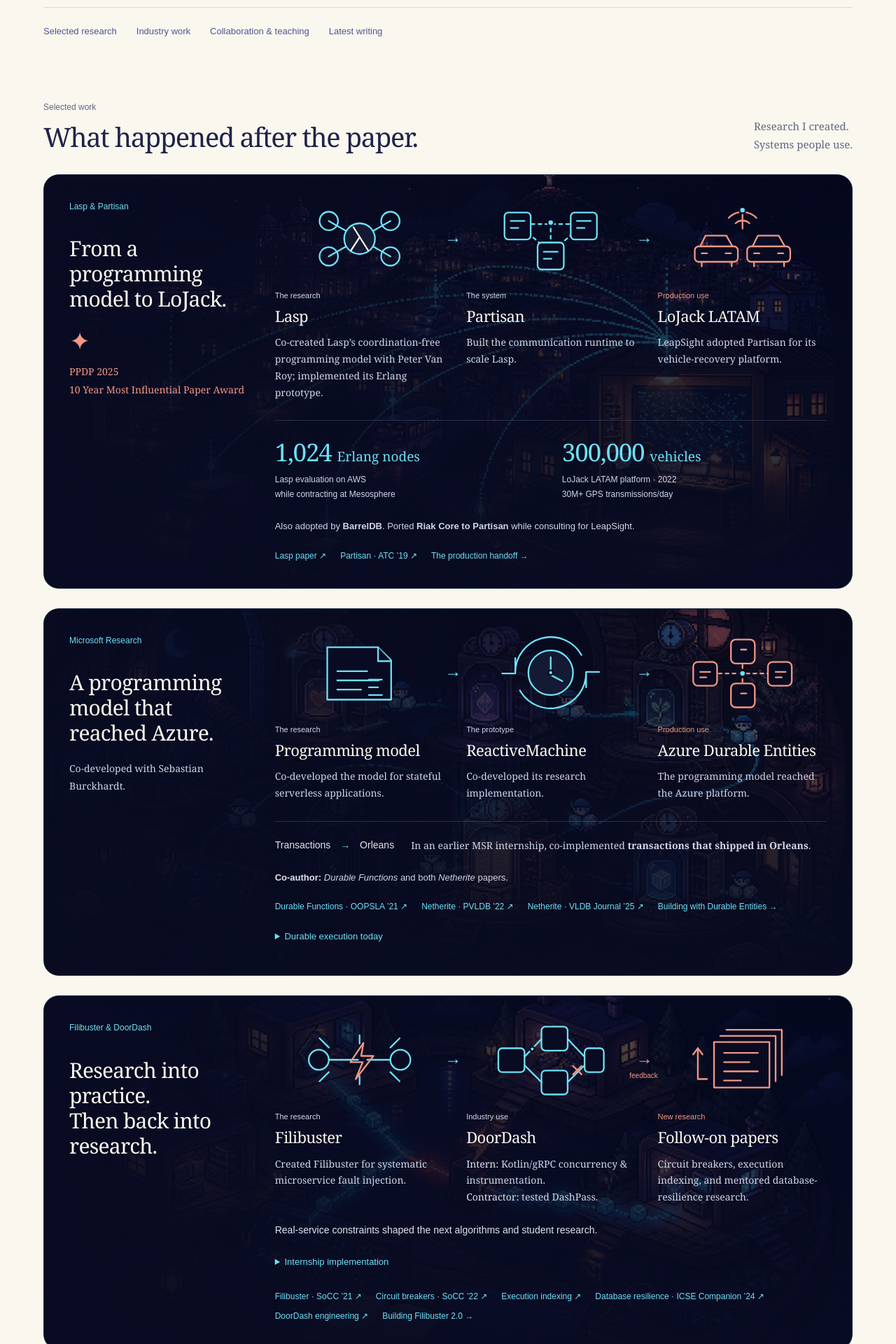
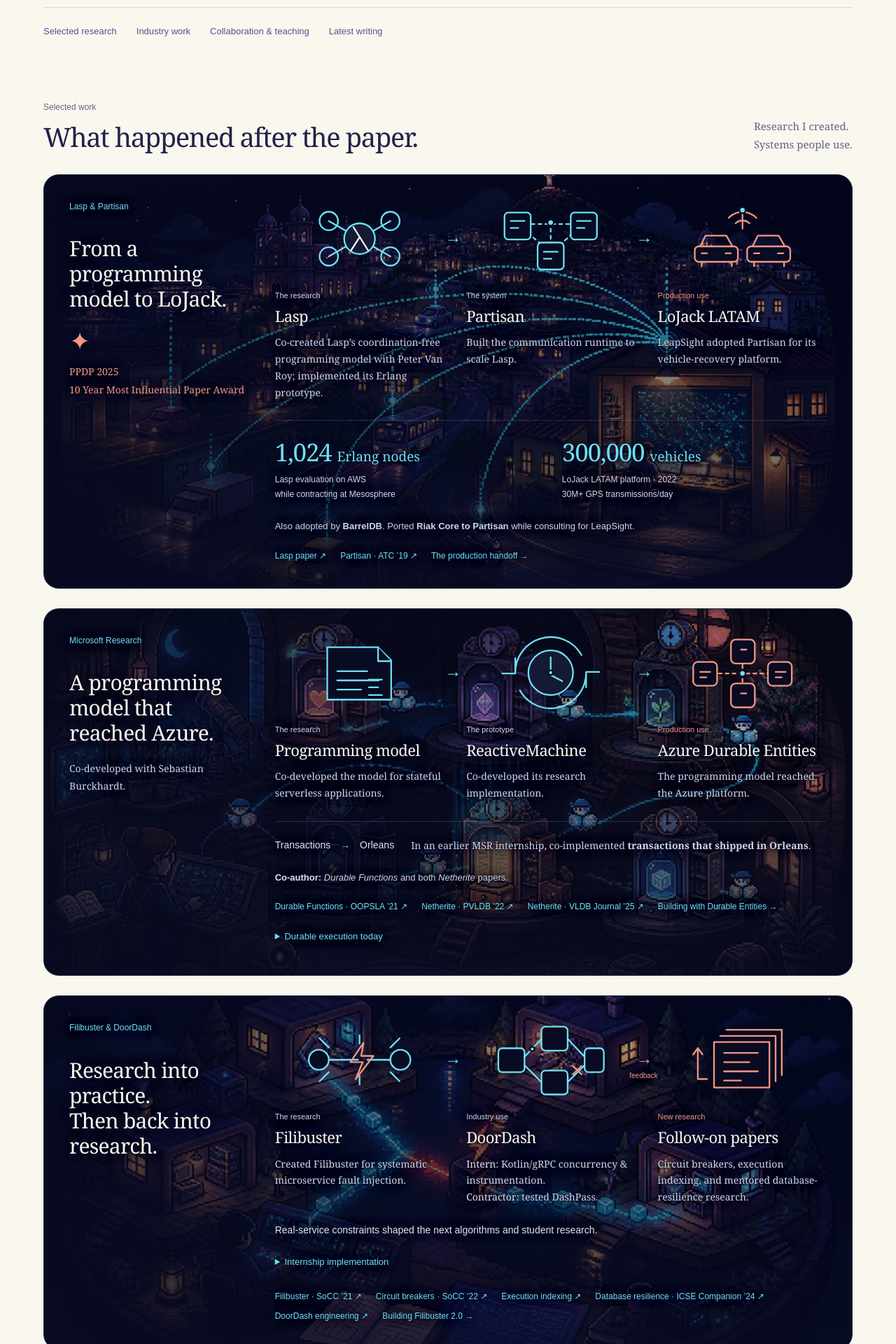
Before and after one commit to cmeiklejohn/cmeiklejohn.github.io, a Jekyll site: the page built from index.html, in a window 1280 px wide. Shown: the part 1069-2989 px from the top of the page at 70% size. Built offline with Jekyll 4.4.1, drawn with Linux system fonts in a browser that asks for light colours.

Commit message:
Reveal scene artwork while protecting text contrast

```diff
--- a/css/wins.css
+++ b/css/wins.css
@@ -106,9 +106,11 @@
 .win-project>.win-project-heading,.win-project>.win-project-evidence { position:relative; z-index:1; }
 .win-scene { position:absolute; inset:0; z-index:0; margin:0; pointer-events:none; }
 .win-scene img { display:block; width:100%; height:100%; object-fit:cover; object-position:center; margin:0; border:0; border-radius:0; }
-.win-scene::after { content:''; position:absolute; inset:0; background:linear-gradient(100deg,#080b21f5 0%,#080b21db 30%,#080b21b0 65%,#080b216b 100%),linear-gradient(0deg,#080b21f0, #080b2160 65%,#080b2100); }
+.win-scene::after { content:''; position:absolute; inset:0; background:linear-gradient(100deg,#080b21b8 0%,#080b2194 30%,#080b2161 65%,#080b212e 100%),linear-gradient(0deg,#080b21b3,#080b2100 80%); }
+/* Local ink shadows protect text without dimming the entire illustration. */
+.win-project-heading,.win-project-evidence,.win-industry-list>li>div { text-shadow:0 1px 2px #080b21,0 0 8px #080b21,0 0 16px #080b21; }
 .win-project-heading h3 { margin-top:32px; }
-.win-industry-list .win-scene::after { background:linear-gradient(100deg,#080b21f2 0%,#080b21d9 45%,#080b2159 100%),linear-gradient(0deg,#080b21eb,#080b2100 90%); }
+.win-industry-list .win-scene::after { background:linear-gradient(100deg,#080b21cc 0%,#080b21a3 45%,#080b211f 100%),linear-gradient(0deg,#080b21b3,#080b2100 80%); }
 .win-industry-list .win-scene img { object-position:70% center; }
 @media(max-width:1000px){
  .win-project-heading { display:block; }
@@ -130,9 +132,9 @@
  .win-recognition>span { font-size:30px; }
  .win-industry-list>li { padding:26px 22px; border-radius:18px; }
  .win-industry-list>li>div { display:block; width:100%; }
- .win-project .win-scene::after { background:linear-gradient(90deg,#080b21dd,#080b219e),linear-gradient(0deg,#080b21ee,#080b2133); }
+ .win-project .win-scene::after { background:linear-gradient(90deg,#080b219e,#080b2161),linear-gradient(0deg,#080b2199,#080b2100); }
  .win-project .win-scene img { object-position:65% center; }
- .win-industry-list .win-scene::after { background:linear-gradient(100deg,#080b21eb,#080b21b3 60%,#080b2180),linear-gradient(0deg,#080b21e6,#080b2100); }
+ .win-industry-list .win-scene::after { background:linear-gradient(100deg,#080b21b8,#080b2180 60%,#080b2140),linear-gradient(0deg,#080b2199,#080b2100); }
 }
 @media(max-width:380px){
  .win-project,.win-industry-list>li { padding:24px 18px; }
```
